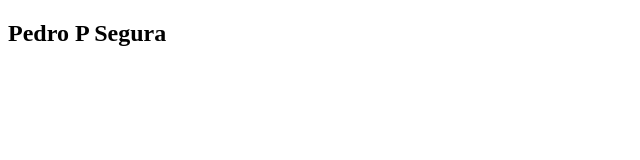
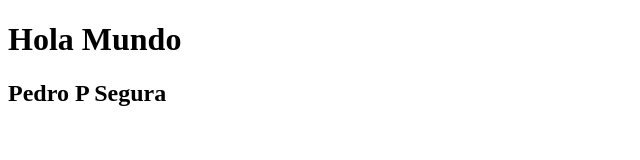
Before and after one commit to Coudvan/prueba, a plain HTML site: page index.html in a window 1280 px wide. Shown: the whole page, without its empty margins (0-640 px from the left). Drawn offline with Linux system fonts and the light colour scheme.

Commit message:
Agregamos header

```diff
--- a/index.html
+++ b/index.html
@@ -5,6 +5,11 @@
 	<title>Git y GitHub</title>
 </head>
 <body>
+
+	<header>
+		<h1>Hola Mundo</h1>
+	</header>
+
 	<div class="container">
 		<h2>Pedro P Segura</h2>
 	</div>
```
Also changed, not shown: 1 other file.
